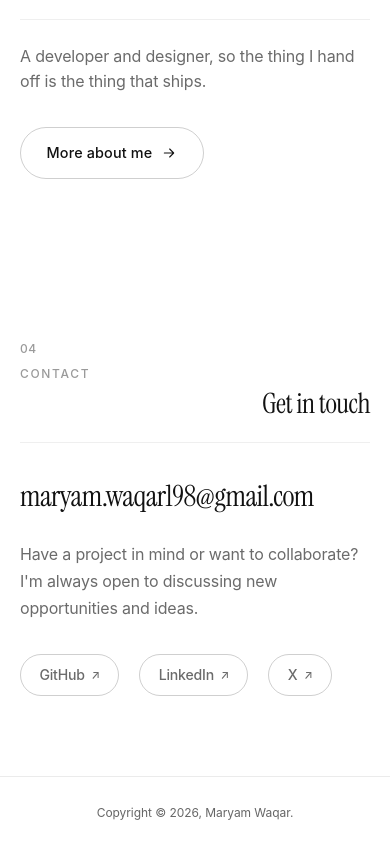
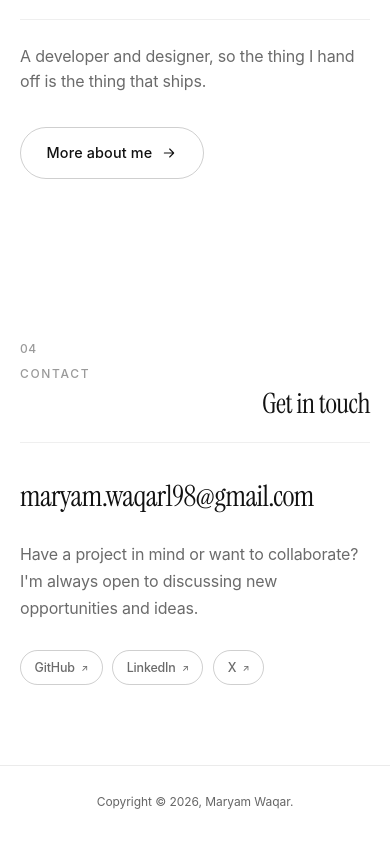
Before and after one commit to maryamwaqar1305/mrymwaq, a React (Vite) app: page / in a window 390 px wide. Shown: the part 5015-5859 px from the top of the page. Built offline with nearby package versions, Linux system fonts and the light colour scheme.

Commit message:
changes in contact

```diff
--- a/src/components/Contact.css
+++ b/src/components/Contact.css
@@ -95,7 +95,16 @@
   }
 
   .contact__links {
-    gap: 1.25rem;
-    margin-top: 2rem;
+    gap: 0.6rem;
+    margin-top: 1.75rem;
+  }
+
+  .contact__ext {
+    font-size: 0.78rem;
+    padding: 0.4rem 0.85rem;
+  }
+
+  .contact__ext-arrow {
+    font-size: 0.72em;
   }
 }
```
